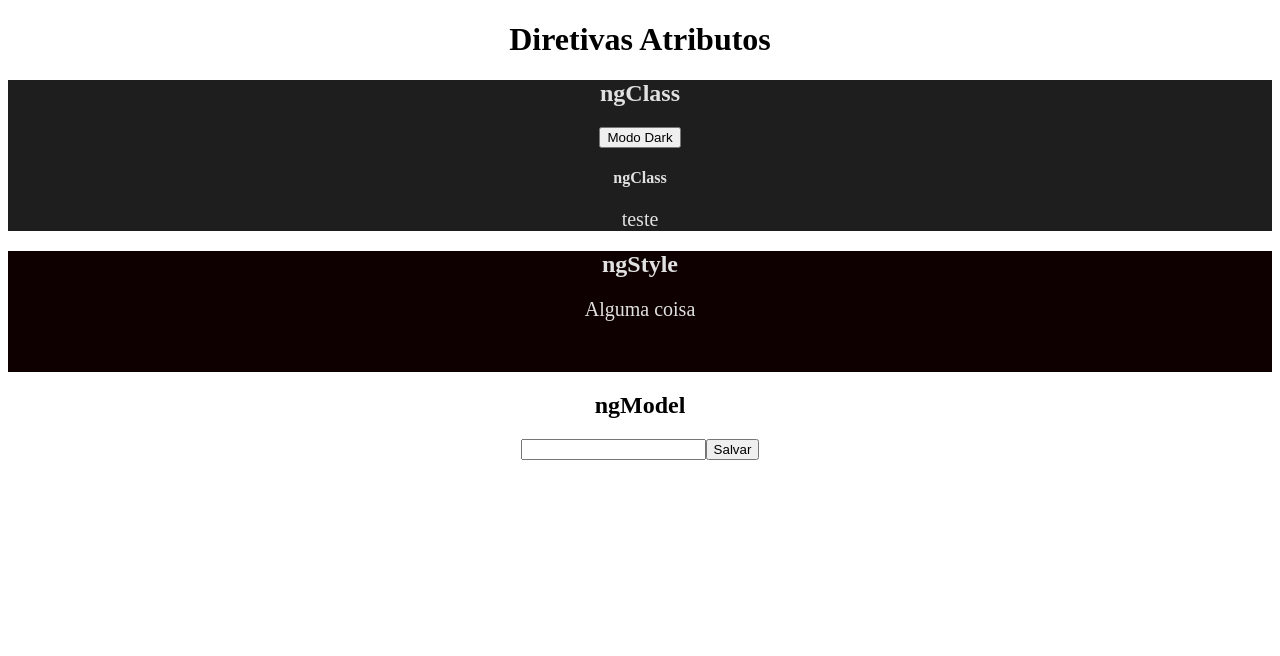
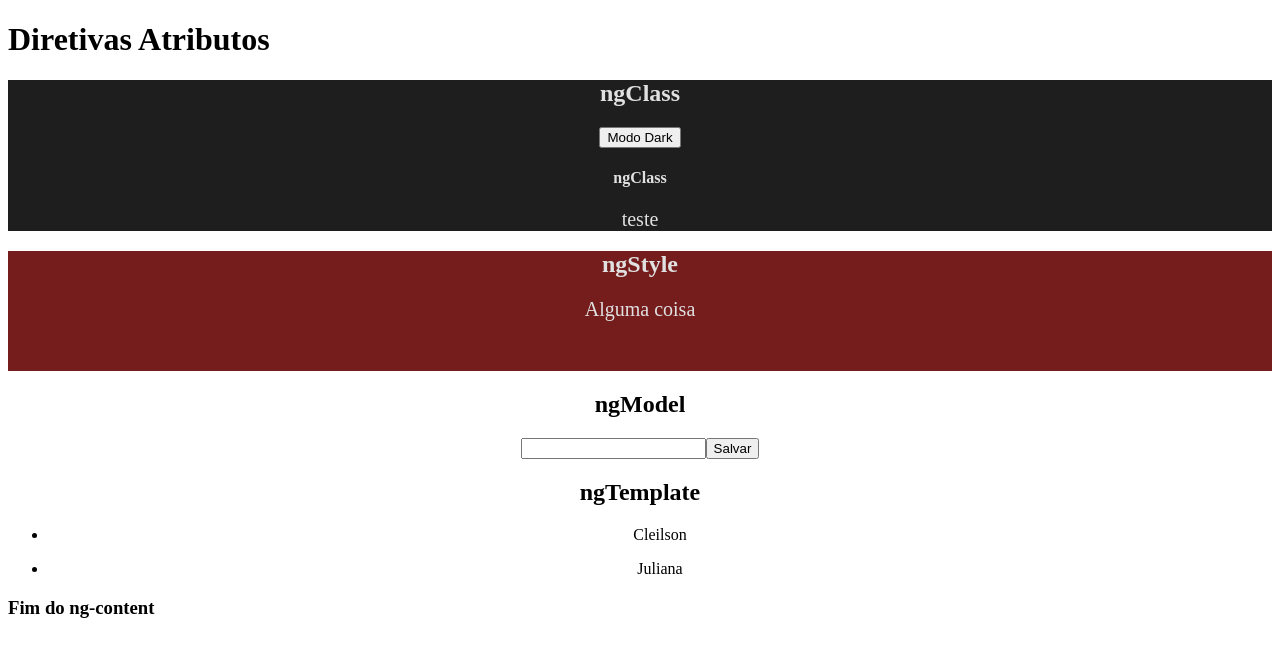
Before and after one commit to cleilsonjose/EstudosAngular, an Angular app in the folder meu-projeto-1/: page / in a window 1280 px wide. Shown: the top 656 px of the page. Built offline with nearby package versions, Linux system fonts and the light colour scheme.

Commit message:
ng-content

```diff
--- a/meu-projeto-1/src/app/app.component.ts
+++ b/meu-projeto-1/src/app/app.component.ts
@@ -8,7 +8,10 @@ import { Component, OnInit } from '@angular/core';
     <app-data-biding></app-data-biding>
     <app-diretivas-estruturais></app-diretivas-estruturais>
   -->
-    <app-diretivas-atributos></app-diretivas-atributos>
+    <app-diretivas-atributos>
+      <h1>Diretivas Atributos</h1>
+      <h3>Fim do ng-content</h3>
+    </app-diretivas-atributos>
     <router-outlet></router-outlet>
   `,
 })
--- a/meu-projeto-1/src/app/diretivas-atributos/diretivas-atributos.component.html
+++ b/meu-projeto-1/src/app/diretivas-atributos/diretivas-atributos.component.html
@@ -1,4 +1,4 @@
-<h1>Diretivas Atributos</h1>
+<ng-content select="h1"></ng-content>
 
 <div [ngClass]="{'active':valor, 'disabled':!valor}">
   <h2>ngClass</h2>
@@ -20,3 +20,13 @@
     <li *ngFor="let item of list">{{item.nome}}</li>
   </ul>
 </div>
+
+<h2>ngTemplate</h2>
+<ng-template ngFor let-item [ngForOf] = "list2">
+
+  <ul>
+    <li>{{item.nome}}</li>
+  </ul>
+</ng-template>
+
+<ng-content select="h3"></ng-content>
--- a/meu-projeto-1/src/app/diretivas-atributos/diretivas-atributos.component.ts
+++ b/meu-projeto-1/src/app/diretivas-atributos/diretivas-atributos.component.ts
@@ -17,6 +17,7 @@ export class DiretivasAtributosComponent implements OnInit {
   //ngModel
   public nome:string = "";
   public list: Array<{nome: string}> = [];
+  public list2: Array<{nome: string}> = [{nome:"Cleilson"},{nome:"Juliana"}];
 
   constructor() {
     //
@@ -29,11 +30,11 @@ export class DiretivasAtributosComponent implements OnInit {
         this.colorFonte = "#e1e1e1";
         if(this.red == 255){
           while(this.blue != 255){
-            this.blue+=5;
+            this.blue+=25;
             ++this.green;
           }
         }else{
-          this.red+=5;
+          this.red+=25;
         }
 
         this.backgroundColor = `rgb(${this.red},${this.green},${this.blue})`
@@ -43,7 +44,7 @@ export class DiretivasAtributosComponent implements OnInit {
         this.colorFonte = "#1e1e1e";
       }
 
-    },1000)
+    },10000)
 
   }
 
```
